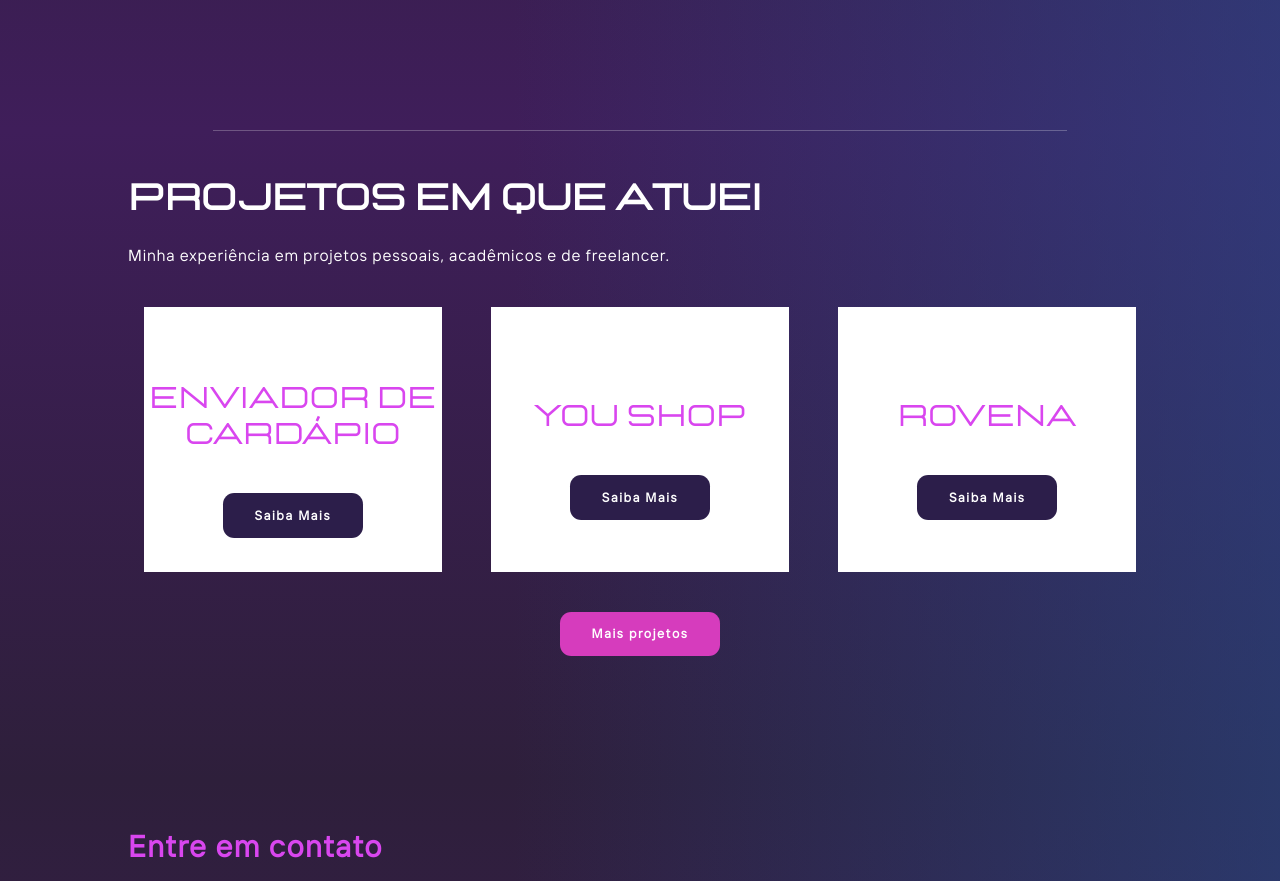
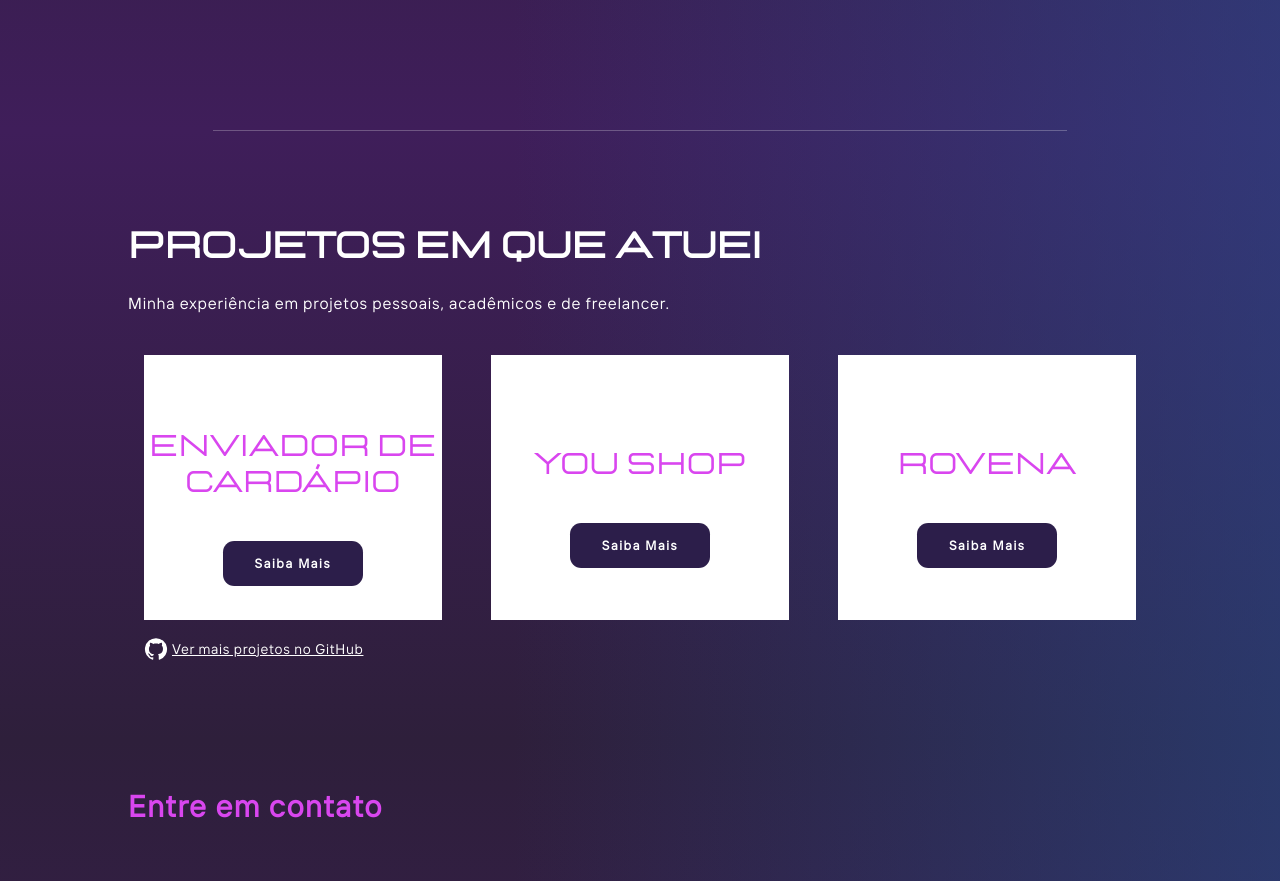
Before and after one commit to micaelmz/micaelmuniz.com, a React (Create React App) app: page / in a window 1280 px wide. Shown: the part 1360-2241 px from the top of the page. Built offline with nearby package versions, Linux system fonts and the light colour scheme; grey boxes are pictures that could not be loaded.

Commit message:
feat: mudando o estilo do botao de ver mais projetos e ajustando espaçamento entre sessoes

```diff
--- a/src/components/App.jsx
+++ b/src/components/App.jsx
@@ -10,6 +10,7 @@ import LinkedInIcon from '@mui/icons-material/LinkedIn';
 import InstagramIcon from '@mui/icons-material/Instagram';
 import {TypeAnimation} from "react-type-animation";
 import {Fade, Slide} from "react-awesome-reveal";
+import ArrowDropDownCircleIcon from '@mui/icons-material/ArrowDropDownCircle';
 
 function App() {
 
@@ -92,14 +93,14 @@ function App() {
             </Fade>
           </GradientSection>
 
-          <GradientSection index={2} id="projects" height="lg:h-[650px] h-[1250px]">
+          <GradientSection index={2} id="projects" height="lg:h-[610px] h-[1280px]">
             <Fade triggerOnce delay={100}>
               <div className="flex">
                 <hr className="w-2/3 mx-auto text-white"></hr>
               </div>
 
               <div className="lg:mx-32 mx-6">
-                <Row className="lg:pt-24 pt-5">
+                <Row className="pt-24">
                   <h2 className="text-white lastica text-4xl font-semibold">
                     Projetos <span className="lg:inline hidden">em que atuei</span>
                   </h2>
@@ -127,9 +128,10 @@ function App() {
                       variation="right"
                   />
                 </div>
-                <div className="flex justify-center mt-10">
+                <div className="ms-3 mt-3">
                   <a href="https://github.com/stars/micaelmz/lists/projetos" target="_blank" rel="noreferrer" aria-label="Ver mais projetos no GitHub">
-                    <CustomButton backgroundColor="#d63cbd" textColor="white">Mais projetos</CustomButton>
+                    <GitHubIcon style={{color: "white"}} fontSize="medium"/>
+                    <span className="ms-1 text-white tt-interfaces text-sm tracking-wider underline">Ver mais projetos no GitHub</span>
                   </a>
                 </div>
               </div>
```
